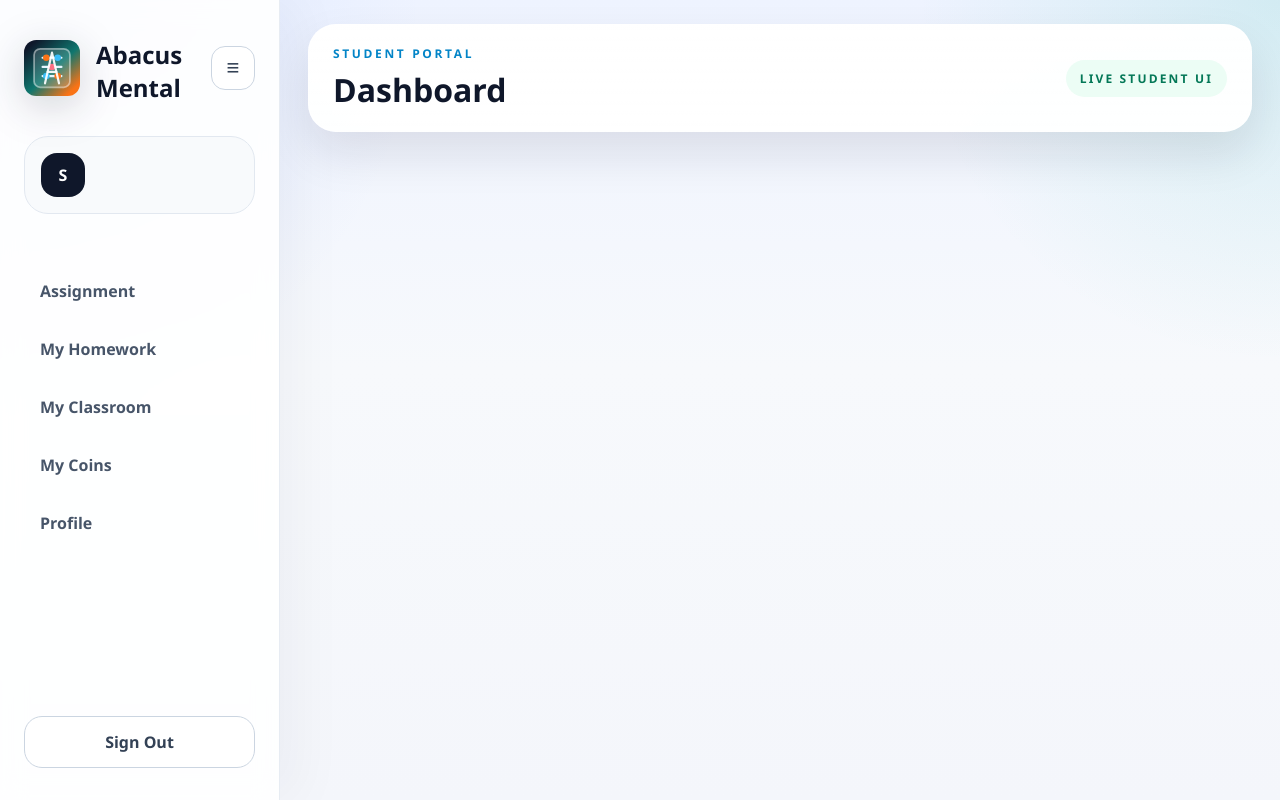
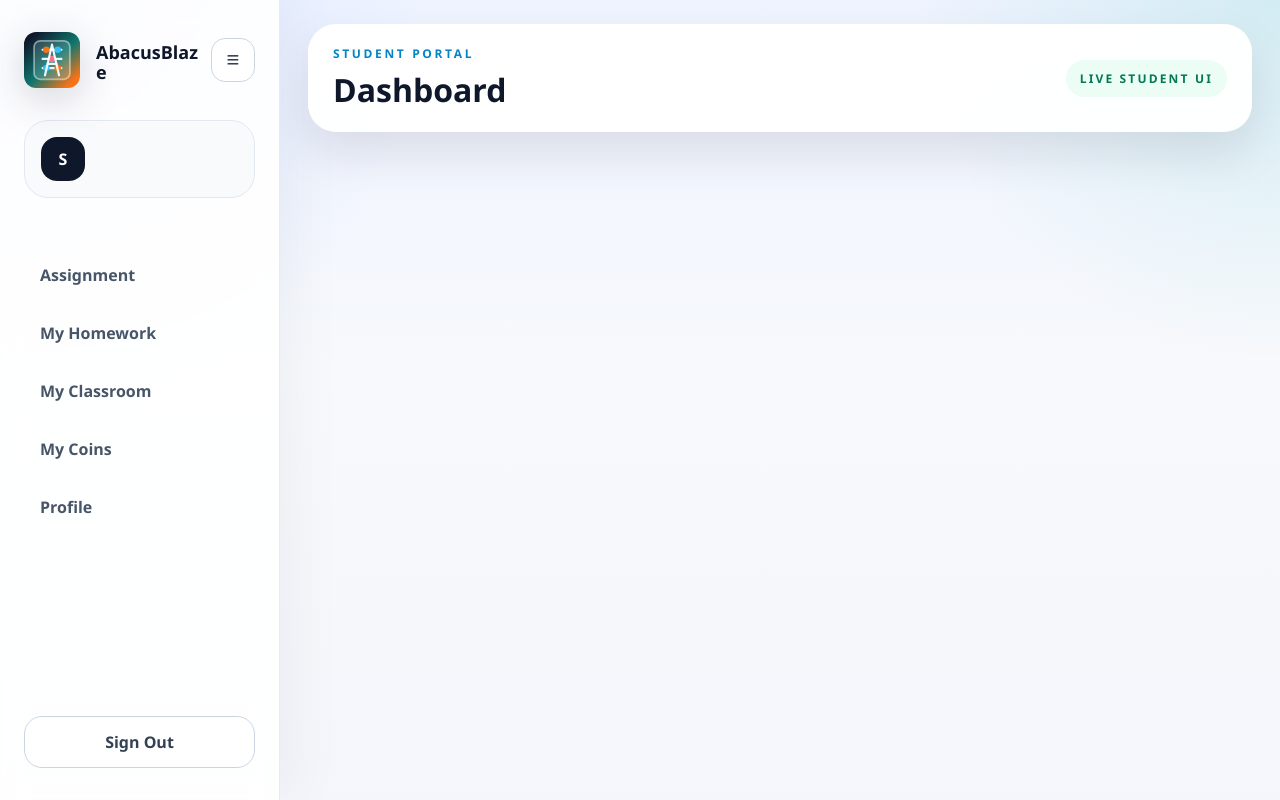
Before and after one commit to phantum007/Heather, a Django app: template ui/templates/ui/student_base.html in a window 1280 px wide. Run offline with Django 5.2, Linux system fonts and the light colour scheme; the template is opened without the code that fills it, so the values that code supplies are empty.

Commit message:
rename brand to AbacusBlaze across all templates
Co-Authored-By: Claude Sonnet 4.6 <noreply@anthropic.com>

```diff
--- a/ui/templates/ui/base.html
+++ b/ui/templates/ui/base.html
@@ -43,6 +43,7 @@
     .brand-eyebrow, .eyebrow { margin:0; font-size:12px; font-weight:700; letter-spacing:.22em; text-transform:uppercase; color:#0284c7; }
     .eyebrow.muted { color:#cbd5e1; }
     .brand h1, .page-title, .card h3, .login-card h1 { margin:6px 0 0; }
+    .brand h1 { font-size:18px; line-height:1.1; word-break:break-word; }
     .page-title { font-size:32px; }
     .profile-card { display:flex; gap:12px; align-items:center; margin:32px 0; padding:16px; border-radius:24px; background:#f8fafc; border:1px solid #e2e8f0; }
     .profile-name { margin:0; font-weight:700; }
--- a/ui/templates/ui/login.html
+++ b/ui/templates/ui/login.html
@@ -8,7 +8,7 @@
     <div class="login-brand">
       {% include 'ui/partials/brand_logo.svg' %}
       <div>
-        <h1>Abacus Mental</h1>
+        <h1>AbacusBlaze</h1>
       </div>
     </div>
     <p class="subcopy">Sign in with your account to open the workspace.</p>
--- a/ui/templates/ui/student_base.html
+++ b/ui/templates/ui/student_base.html
@@ -9,7 +9,7 @@
           {% include 'ui/partials/brand_logo.svg' %}
         </div>
         <div>
-          <h1>Abacus Mental</h1>
+          <h1>AbacusBlaze</h1>
         </div>
       </div>
       <button type="button" class="sidebar-toggle" id="student-sidebar-toggle" aria-label="Toggle sidebar">≡</button>
--- a/ui/templates/ui/teacher_base.html
+++ b/ui/templates/ui/teacher_base.html
@@ -10,7 +10,7 @@
         </div>
         <div>
           <p class="brand-eyebrow">Teacher</p>
-          <h1>Abacus Mental</h1>
+          <h1>AbacusBlaze</h1>
         </div>
       </div>
       <button type="button" class="sidebar-toggle" id="teacher-sidebar-toggle" aria-label="Toggle sidebar">≡</button>
```
